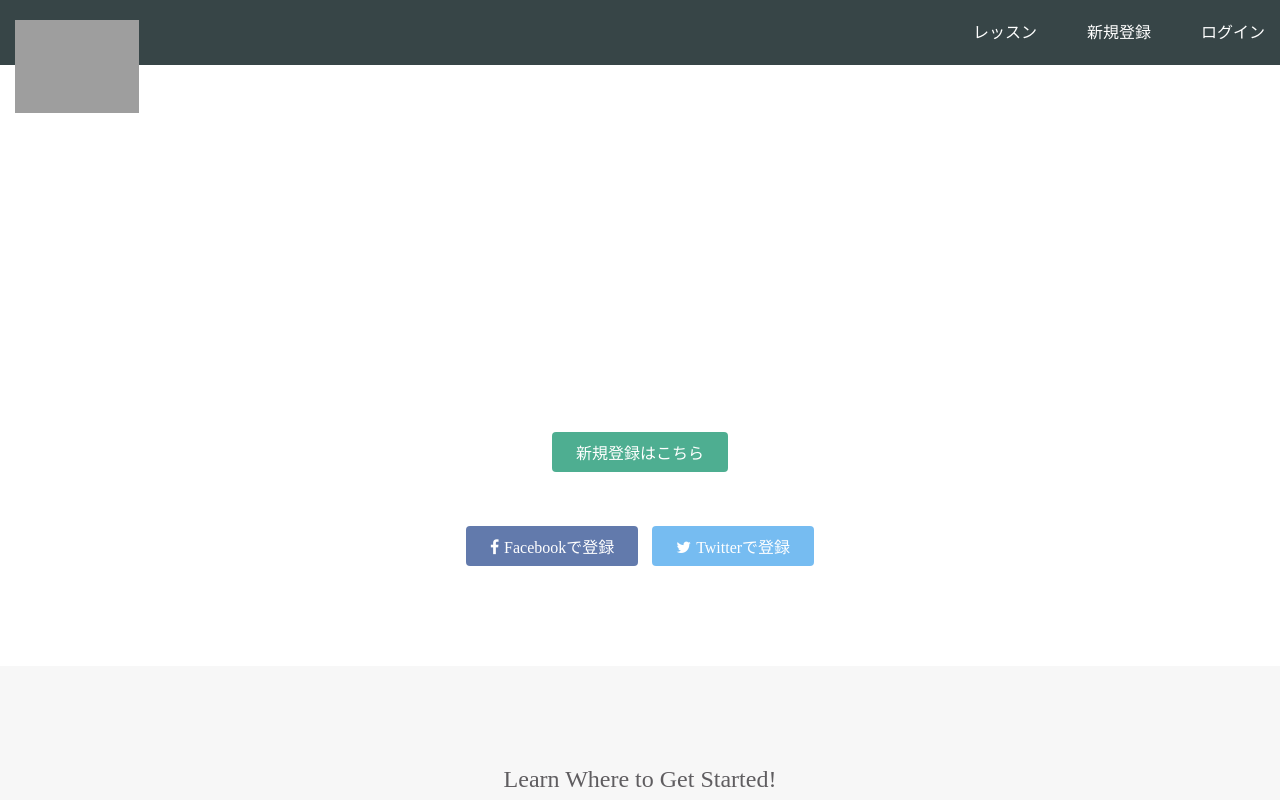
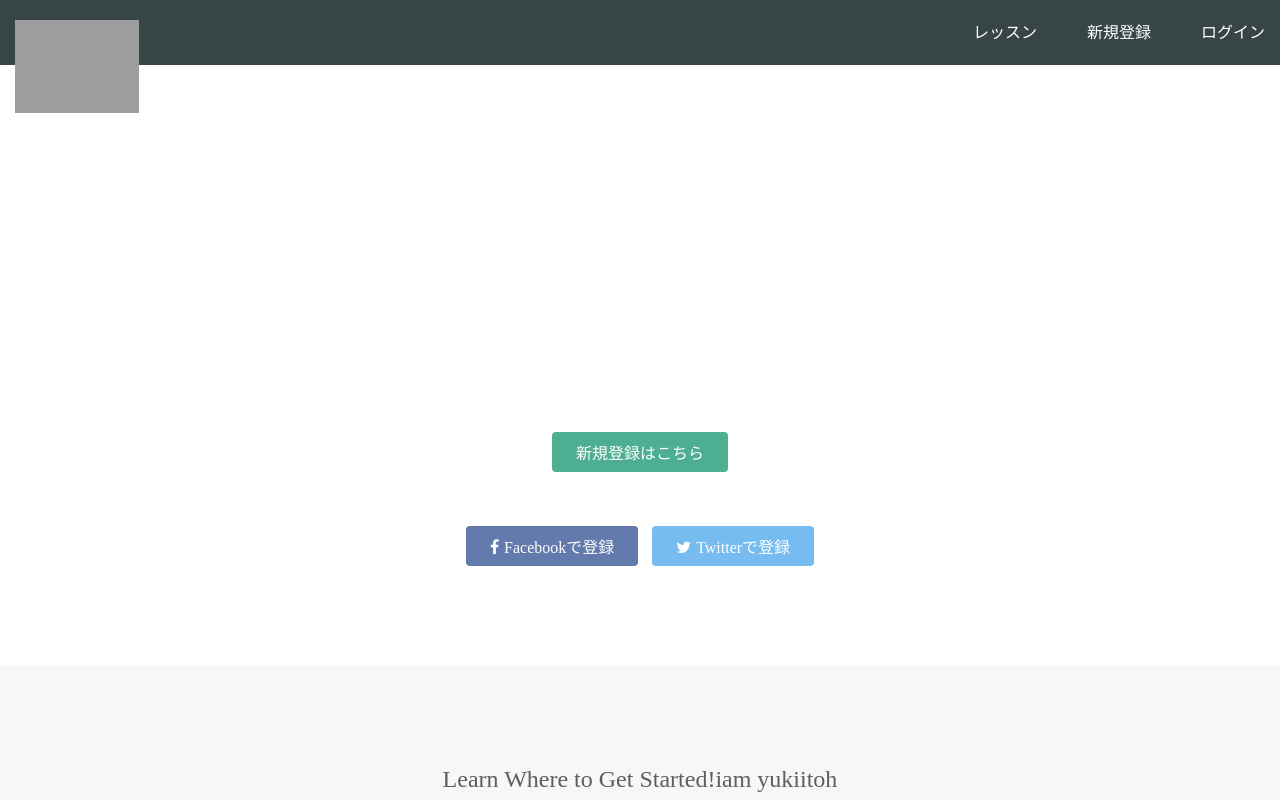
Before and after one commit to hiromasa5450/hiromasa5450.github.io, a plain HTML site: page index.html in a window 1280 px wide. Shown: the top 800 px of the page. Drawn offline with Linux system fonts and the light colour scheme; grey boxes are pictures that could not be loaded.

Commit message:
Update index.html

```diff
--- a/index.html
+++ b/index.html
@@ -36,7 +36,7 @@
   <div class="lesson-wrapper">
     <div class="container">
       <div class="heading">
-        <h2>Learn Where to Get Started!</h2>
+        <h2>Learn Where to Get Started!iam yukiitoh</h2>
       </div>
       <div class="lessons">
         <div class="lesson">
```
